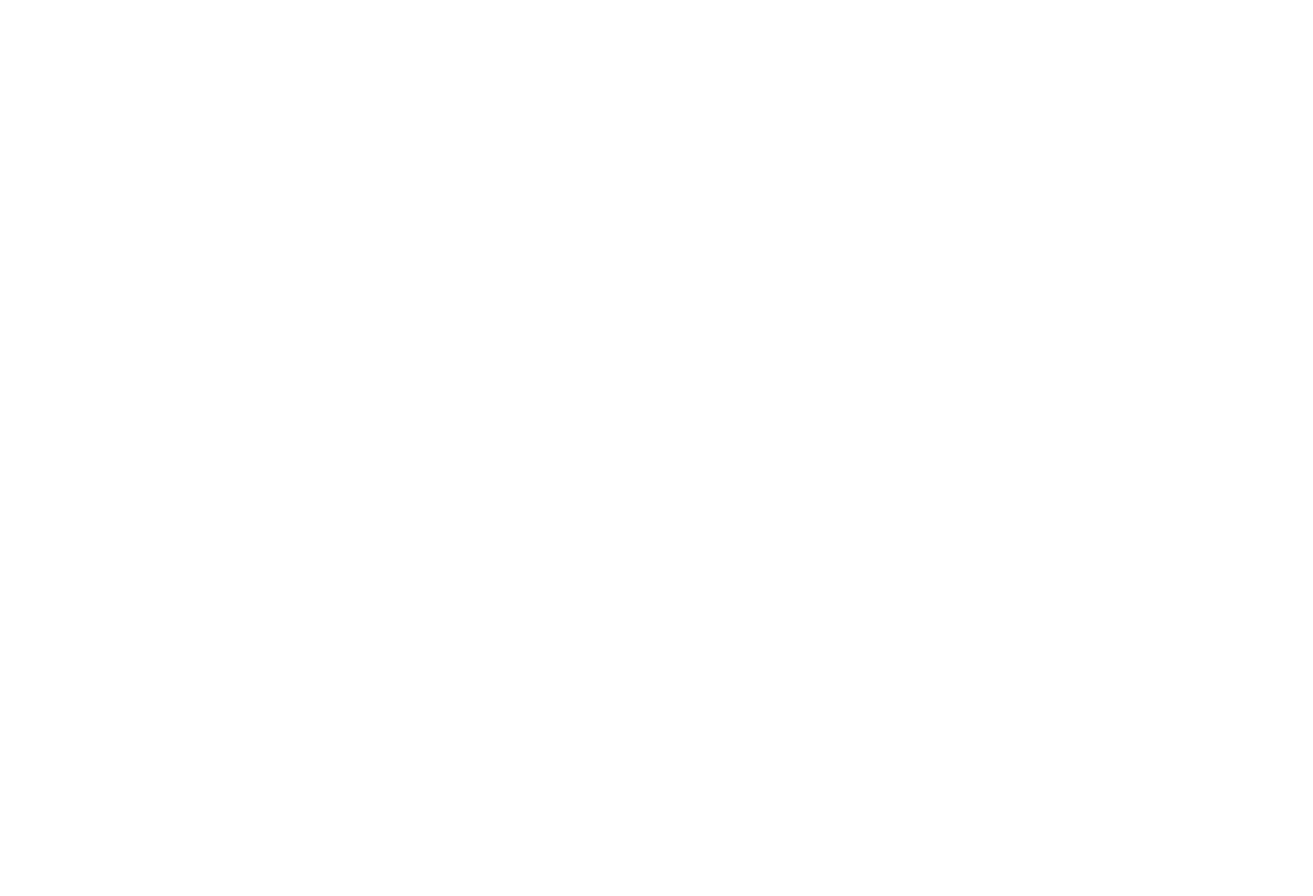
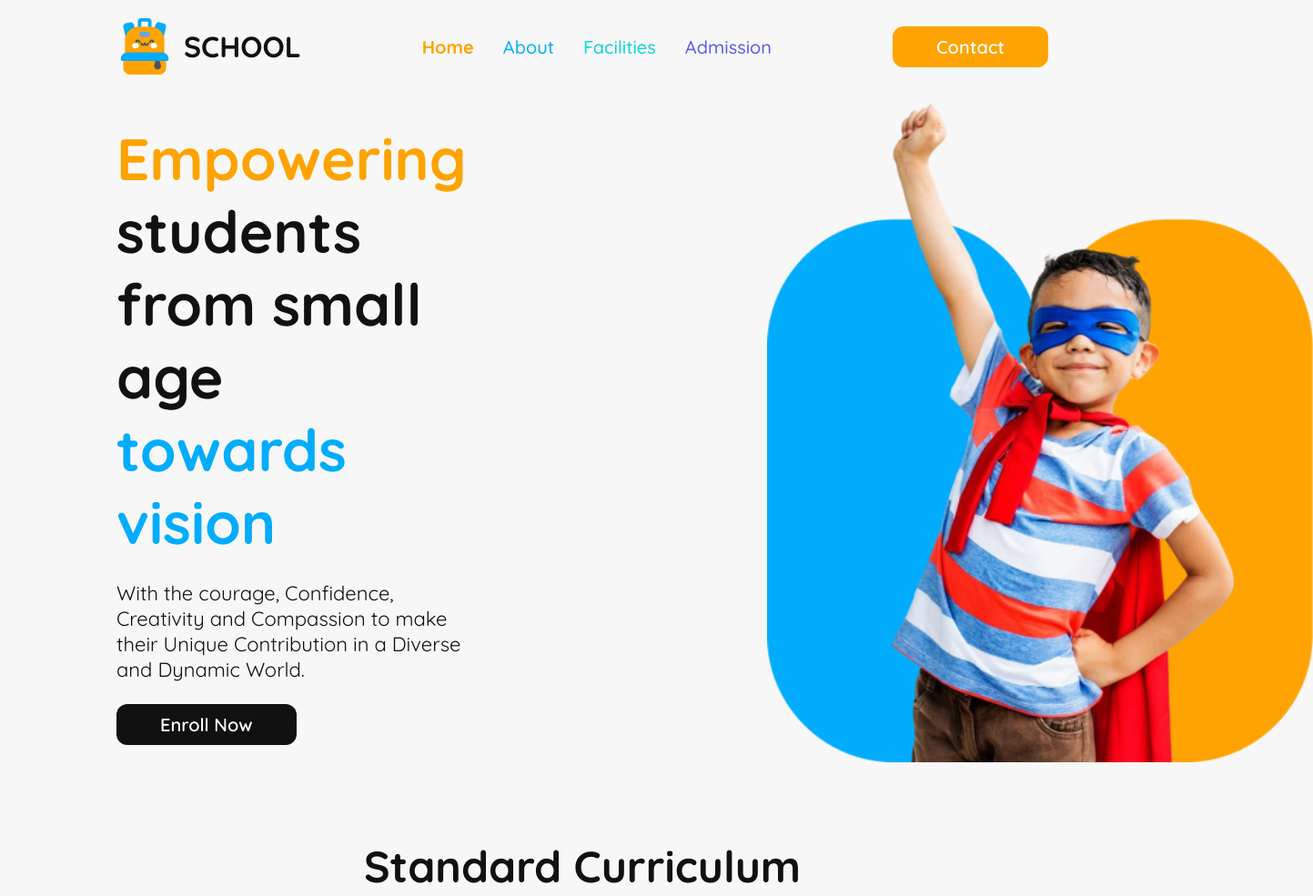
Before and after one commit to arian2004feni/kids-edu, a plain HTML site: page index.html in a window 1280 px wide. Shown: the top 985 px of the page at 91% size, 1443 px wide, since content can reach past the window. Before the commit the page ends 800 px from the top, so only its background shows below. Drawn offline with Linux system fonts and the light colour scheme.

Commit message:
working on curriculum page

```diff
--- a/index.html
+++ b/index.html
@@ -1,11 +1,68 @@
 <!DOCTYPE html>
 <html lang="en">
-<head>
-  <meta charset="UTF-8">
-  <meta name="viewport" content="width=device-width, initial-scale=1.0">
-  <title>Kids Education</title>
-</head>
-<body>
-
-</body>
+  <head>
+    <meta charset="UTF-8" />
+    <meta name="viewport" content="width=device-width, initial-scale=1.0" />
+    <title>Kids Education</title>
+    <link rel="stylesheet" href="style.css" />
+  </head>
+  <body>
+    <nav class="nav-section">
+      <a href="#" class="nav-logo flex-center">
+        <img src="./assets/logo.png" alt="logo" />
+        <span>school</span>
+      </a>
+      <ul class="nav-links flex-center">
+        <li><a id="home" href="#">Home</a></li>
+        <li><a id="about" href="#">About</a></li>
+        <li><a id="facilities" href="#">Facilities</a></li>
+        <li><a id="admission" href="#">Admission</a></li>
+      </ul>
+      <div class="flex-center">
+        <a class="btn" id="contact" href="#contact">Contact</a>
+      </div>
+    </nav>
+    <main class="main-container">
+      <header class="section-hero">
+        <div class="hero-content">
+          <h1 class="heading-primary">
+            <span class="color-1">Empowering</span> <span class="color-2">students from small age</span> <span class="color-3">towards vision</span>
+          </h1>
+          <p class="paragraph">With the courage, Confidence, Creativity and Compassion to make their Unique Contribution in a Diverse and Dynamic World.</p>
+          <div>
+            <a href="#" class="btn">Enroll Now</a>
+          </div>
+        </div>
+        <div class="hero-img">
+          <img src="./assets/hero-kids.png" alt="hero-bg">
+        </div>
+      </header>
+      <section class="section-curriculum">
+        <h2 class="section-title">Standard Curriculum</h2>
+        <div class="card-container">
+          <div class="card card-1">
+            <div>
+              <img src="./assets/kinder.png" alt="Card-profile-1">
+            </div>
+            <h3 class="heading-tertiary">Kinder (3-6) Years</h3>
+            <p class="paragraph-2">Engaging activities and nurturing environment for children aged 3-6 to learn, grow, and explore creatively.</p>
+          </div>
+          <div class="card card-2">
+            <div>
+              <img src="./assets/elementary.png" alt="Card-profile-1">
+            </div>
+            <h3 class="heading-tertiary">Elementary School</h3>
+            <p class="paragraph-2">Comprehensive education fostering critical thinking, creativity, and foundational skills for children aged 6-12 years.</p>
+          </div>
+          <div class="card card-3">
+            <div>
+              <img src="./assets/middle.png" alt="Card-profile-1">
+            </div>
+            <h3 class="heading-tertiary">Middle (10-16) Years</h3>
+            <p class="paragraph-2">Empowering students aged 10-16 with advanced skills, critical thinking, and personal growth for future success.</p>
+          </div>
+        </div>
+      </section>
+    </main>
+  </body>
 </html>
--- /dev/null
+++ b/style.css
@@ -0,0 +1,153 @@
+@import url('https://fonts.googleapis.com/css2?family=Quicksand:wght@300..700&family=Raleway:ital,wght@0,100..900;1,100..900&display=swap');
+
+*,
+*::after,
+*::before {
+  margin: 0;
+  padding: 0;
+}
+
+body {
+  font-family: "Quicksand", sans-serif;
+  font-optical-sizing: auto;
+  font-weight: 700;
+  box-sizing: border-box;
+  background: rgb(247, 247, 247);
+  color: rgb(17, 17, 17);
+}
+
+a{
+  color: rgb(17, 17, 17);
+  text-decoration: none;
+}
+
+section{
+  padding: 80px 0;
+}
+
+.btn{
+  font-size: 20px;
+  font-weight: 600;
+  background: rgb(17, 17, 17);
+  color: #fff;
+  border-radius: 12px;
+  padding: 10px 48px;
+}
+
+.flex-center {
+  display: flex;
+  align-items: center;
+  justify-content: center;
+}
+
+.main-container,
+.nav-section{
+  max-width: 80%;
+  margin: 0 auto;
+}
+
+.nav-section{
+  display: flex;
+  justify-content: space-between;
+  padding: 20px 0;
+}
+
+.nav-logo{
+  gap: 12px;
+}
+
+.nav-logo img{
+  width: 62px;
+  height: 62px;
+}
+
+.nav-logo span{
+  text-transform: uppercase;
+  font-size: 32px;
+}
+
+.nav-links{
+  list-style: none;
+  gap: 32px;
+}
+
+.nav-links a{
+  font-size: 20px;
+  font-weight: 500;
+}
+
+#home{
+  font-weight: 700;
+  color: rgb(254, 163, 1);
+}
+
+#about {
+  color: rgb(1, 172, 253);
+}
+
+#facilities {
+  color: rgb(5, 212, 223);
+}
+
+#admission {
+  color: rgb(93, 88, 239);
+}
+
+#contact{
+  background: rgb(254, 163, 1);
+}
+
+.section-hero{
+  display: flex;
+  gap: 50px;
+}
+
+.hero-content{
+  display: flex;
+  justify-content: center;
+  flex-direction: column;
+  gap: 24px;
+}
+
+.heading-primary{
+  font-size: 64px;
+  /* padding-right: 280px; */
+}
+
+.paragraph {
+  font-size: 22px;
+  font-weight: 400;
+  margin-bottom: 10px;
+}
+
+.paragraph-2 {
+  font-size: 18px;
+  font-family: "Raleway", sans-serif;
+  font-weight: 500;
+}
+
+.color-1{
+  display: block;
+  color: rgb(254, 163, 1);
+}
+
+.color-3{
+  color: rgb(1, 172, 253);
+}
+
+.hero-img img{
+  width: 600px;
+  margin-left: 280px;
+}
+
+.section-curriculum{
+  display: flex;
+  flex-direction: column;
+  gap: 80px;
+}
+
+.section-title{
+  font-size: 48px;
+  font-weight: 700;
+  text-align: center;
+}
```
